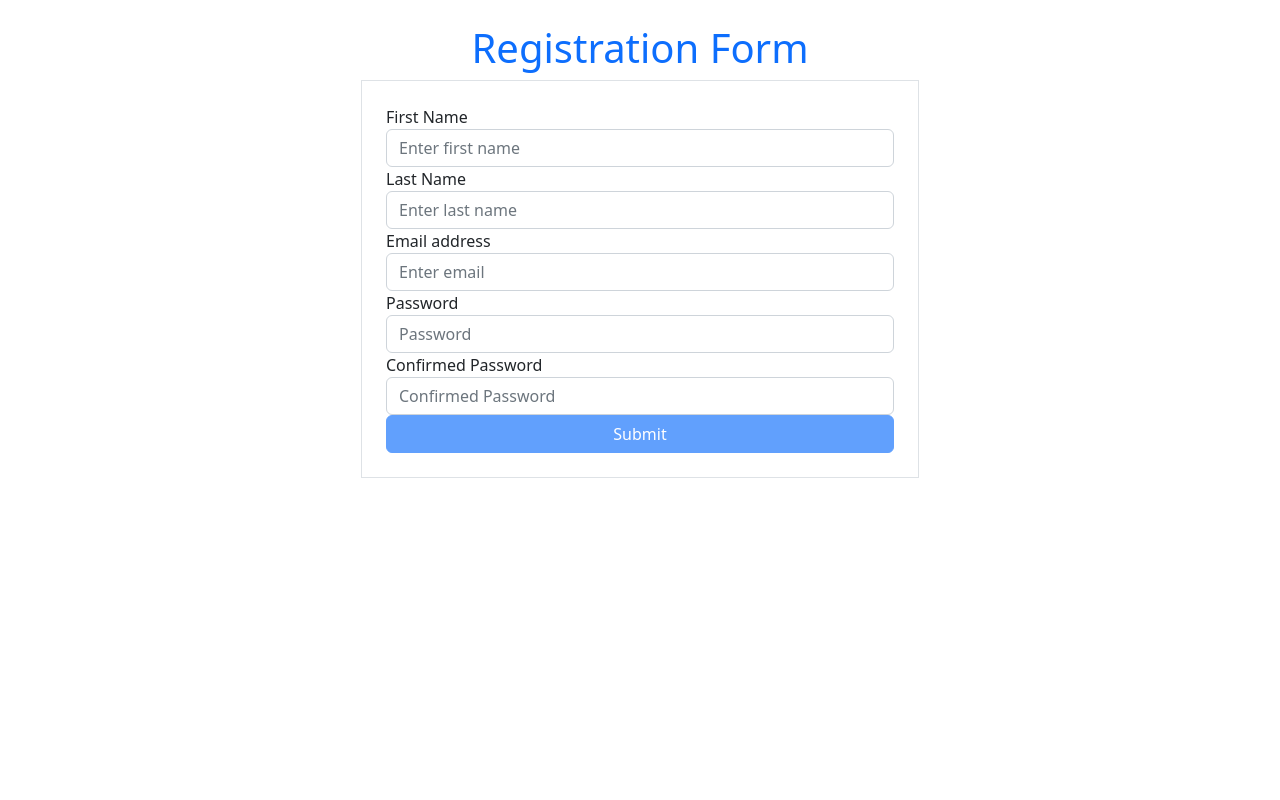
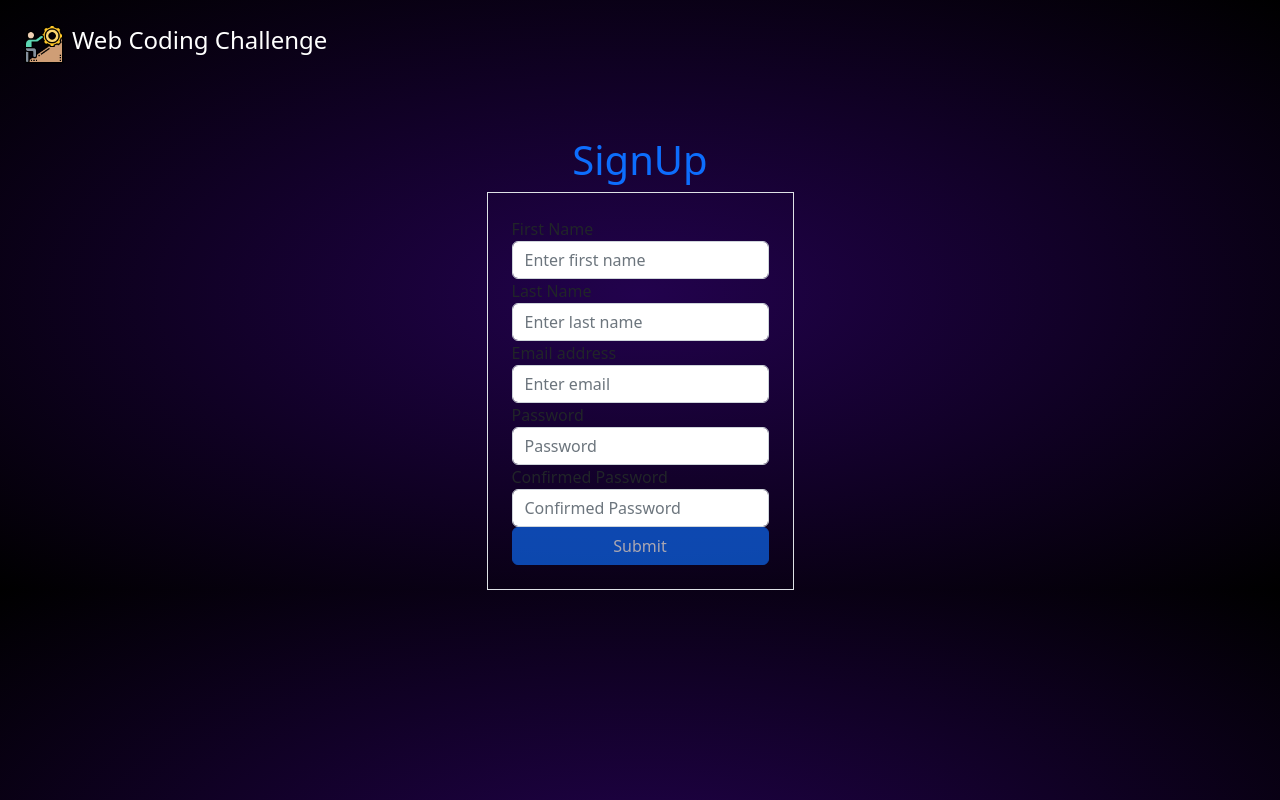
Before and after one commit to wenMoonx/angular_form, an Angular app: page / in a window 1280 px wide. Built offline with nearby package versions, Linux system fonts and the light colour scheme.

Commit message:
fix: added style

```diff
--- a/package.json
+++ b/package.json
@@ -1,5 +1,5 @@
 {
-  "name": "e-commerce-project",
+  "name": "web-coding",
   "version": "0.0.0",
   "scripts": {
     "ng": "ng",
--- a/src/app/app.component.html
+++ b/src/app/app.component.html
@@ -1,4 +1,5 @@
-<div class="container my-4">
+<app-navbar></app-navbar>
+<div class="mt-5 d-flex justify-content-center">
   <router-outlet></router-outlet>
   <app-spinner></app-spinner>
 </div>
--- /dev/null
+++ b/src/app/navbar/navbar.component.html
@@ -0,0 +1,4 @@
+<div class="p-4 d-flex align-items-center">
+  <img src="../../assets/logo.png" width="40" />
+  <h4 class="text-white ms-2">Web Coding Challenge</h4>
+</div>
--- a/src/app/registration/registration.component.html
+++ b/src/app/registration/registration.component.html
@@ -1,6 +1,6 @@
-<div class="w-50 mx-auto">
+<div class="w-200 mx-auto">
     <div class="">
-      <h1 class="text-primary text-center">Registration Form</h1>
+      <h1 class="text-primary text-center">SignUp</h1>
     </div>
     <span>{{registerForm.controls['firstName'].value}} {{registerForm.controls['lastName'].value}}</span>
     <form class="border p-4" [formGroup]="registerForm" (ngSubmit)="registration()">
--- a/src/styles.css
+++ b/src/styles.css
@@ -1 +1,10 @@
 /* You can add global styles to this file, and also import other style files */
+body {
+  background: radial-gradient(
+    ellipse at center,
+    #3a2588 0%,
+    #22024d 0%,
+    #000000 100%
+  );
+  height: 100%;
+}
```
Also changed, not shown: src/app/app.module.ts (+7 -1 lines), src/app/navbar/navbar.component.ts (added, +8 -0 lines), src/app/navbar/navbar.component.css (added), src/assets/logo.png (added), 1 other file (tests, documents, lock files or other folders).
